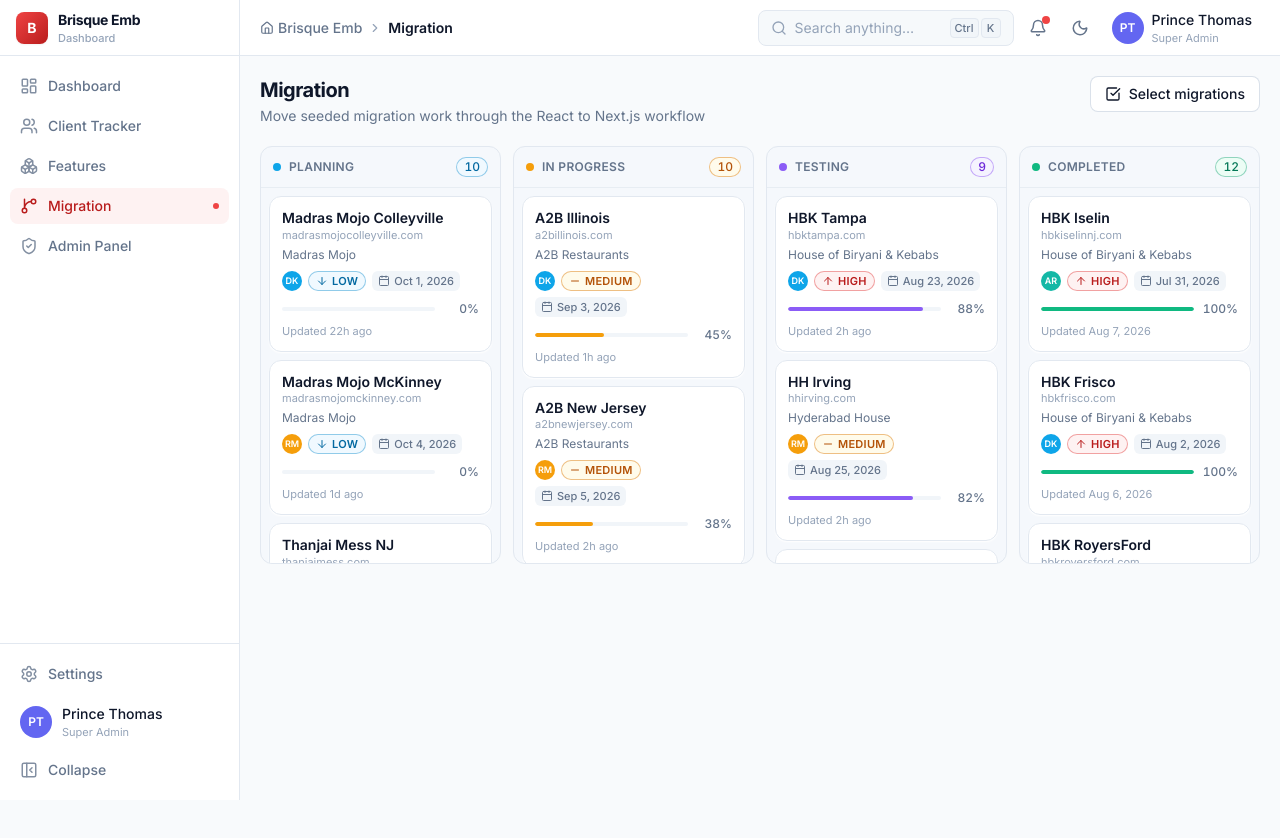
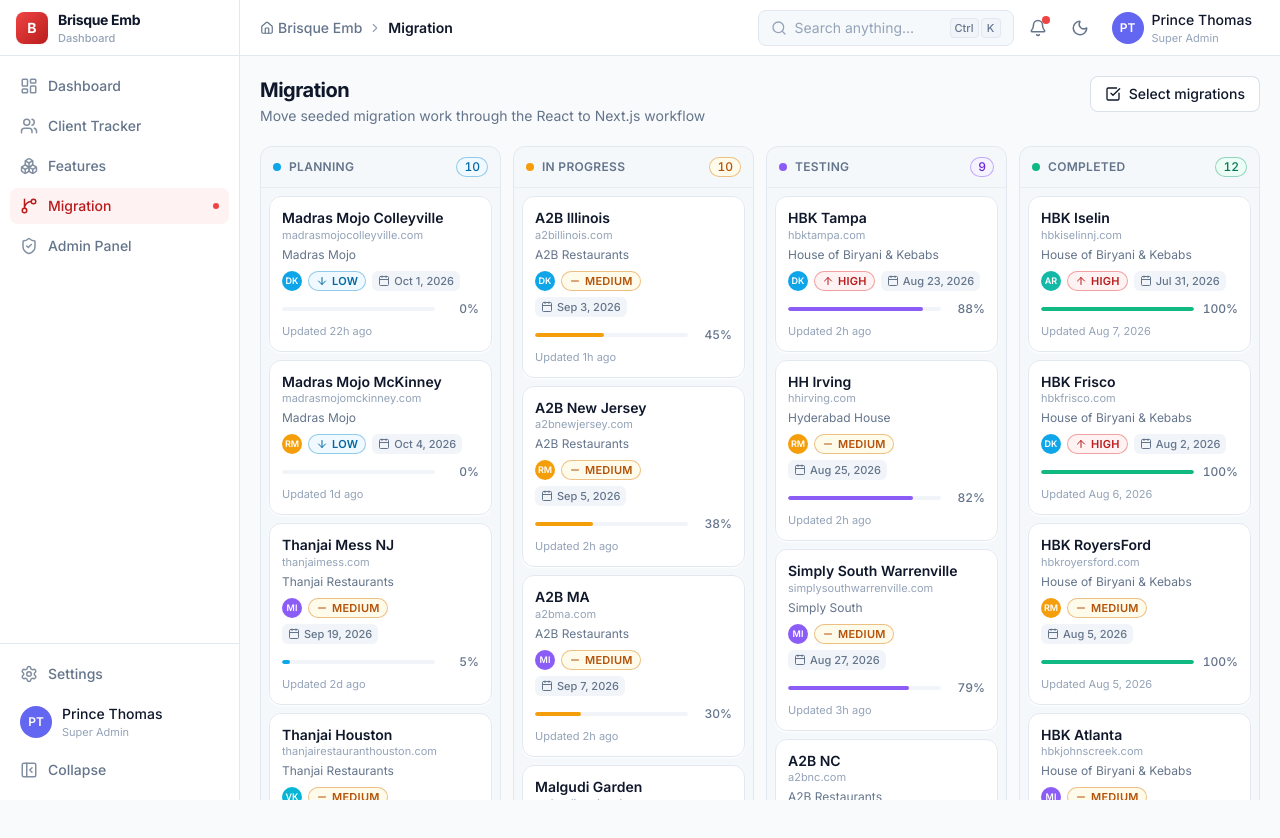
Before and after one commit to srinivasapandian/embedded-ordering-tracker, a React (Vite) app: page /migration in a window 1280 px wide. Shown: the top 838 px of the page. Built offline with nearby package versions, Linux system fonts and the light colour scheme.

Commit message:
fix: resolve Pagination merge conflict and fix h-screen height issues

```diff
--- a/src/components/common/Pagination.tsx
+++ b/src/components/common/Pagination.tsx
@@ -28,7 +28,6 @@
   const from = totalRows === 0 ? 0 : pageIndex * pageSize + 1
   const to = Math.min(totalRows, (pageIndex + 1) * pageSize)
 
-<<<<<<< Updated upstream
   const computedOptions = Array.from(
     new Set(
       pageSizeOptions
@@ -40,9 +39,6 @@
     computedOptions.push(pageSize)
   }
   computedOptions.sort((a, b) => a - b)
-
-=======
->>>>>>> Stashed changes
   return (
     <nav aria-label="Pagination" className={cn('flex flex-wrap items-center justify-between gap-3 px-1', className)}>
       <p className="text-xs text-sub">
--- a/src/components/layout/AppLayout.tsx
+++ b/src/components/layout/AppLayout.tsx
@@ -44,7 +44,7 @@
   useMockRealtime()
 
   return (
-    <div className="flex h-screen overflow-hidden bg-canvas">
+    <div className="flex h-full overflow-hidden bg-canvas">
       <Sidebar />
       <div className="flex h-full min-w-0 flex-1 flex-col overflow-hidden">
         <Topbar />
--- a/src/components/layout/Sidebar.tsx
+++ b/src/components/layout/Sidebar.tsx
@@ -34,7 +34,7 @@
     <motion.aside
       animate={{ width: collapsed ? 68 : 240 }}
       transition={{ type: 'spring', stiffness: 380, damping: 38 }}
-      className="sticky top-0 z-40 flex h-screen shrink-0 flex-col border-r border-line bg-card"
+      className="sticky top-0 z-40 flex h-full shrink-0 flex-col border-r border-line bg-card"
     >
       {/* Logo */}
       <div className={cn('flex h-14 shrink-0 items-center gap-2.5 border-b border-line px-4', collapsed && 'justify-center px-0')}>
--- a/src/components/migration/MigrationBoard.tsx
+++ b/src/components/migration/MigrationBoard.tsx
@@ -218,7 +218,7 @@
         <div
           ref={setNodeRef}
           className={cn(
-            'flex max-h-[calc(100vh-425px)] min-h-[320px] flex-1 flex-col gap-2 overflow-y-auto p-2 transition-colors duration-150',
+            'flex min-h-[320px] flex-1 flex-col gap-2 overflow-y-auto p-2 transition-colors duration-150',
             isOver && 'bg-primary-500/[0.06]',
           )}
         >
```
